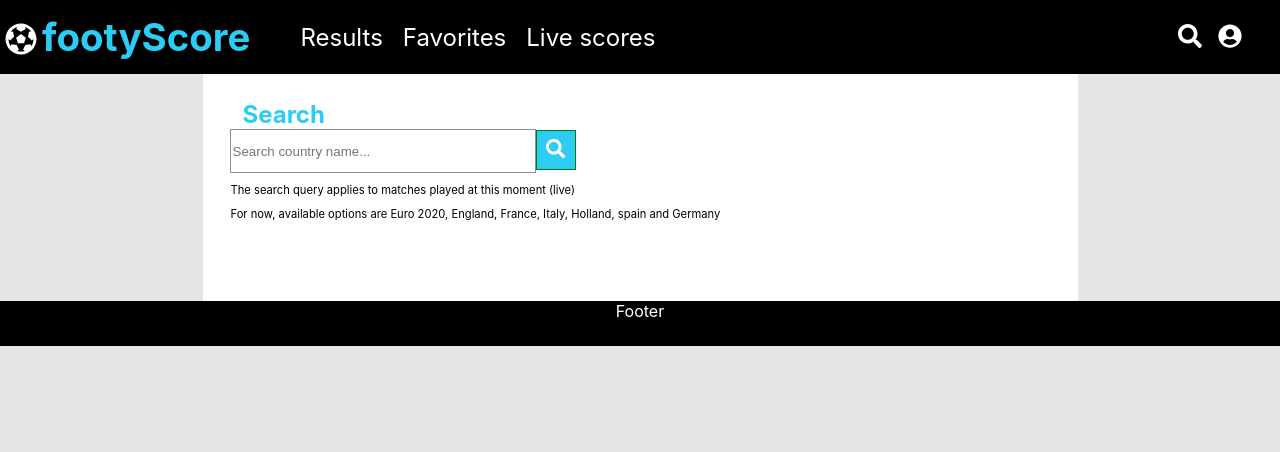
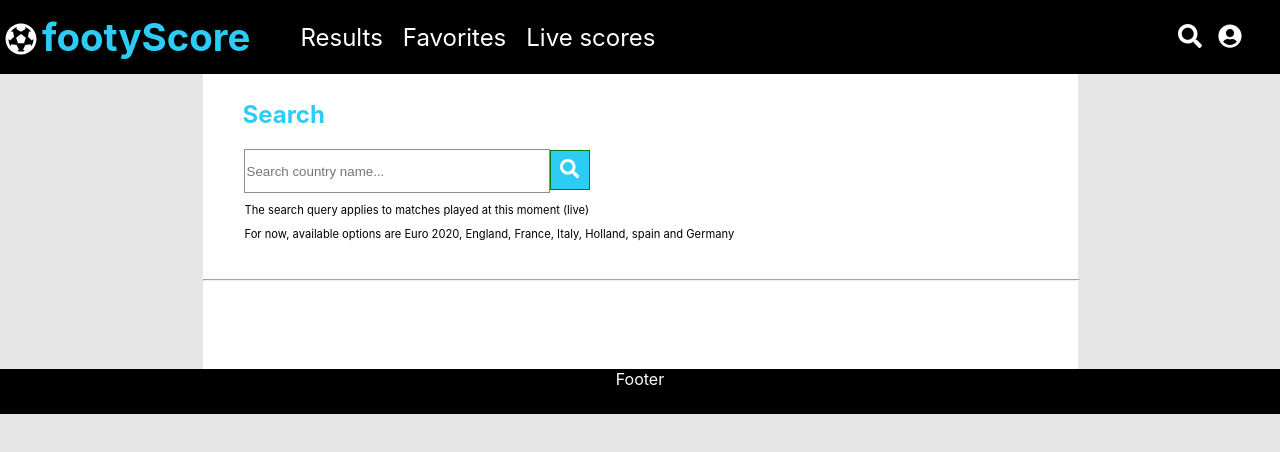
Before and after one commit to iedekoffeman/footyscore, a React (Create React App) app: page /results/2021-06-30 in a window 1280 px wide. Both pictures are taken after a click on the button 1190 px from the left and 37 px from the top of the page. Shown: the top 452 px of the page. Built offline with nearby package versions, Linux system fonts and the light colour scheme; no server answers.

Commit message:
Styled signup, myprofile and signin page + added component ColoredLine

```diff
--- a/src/App.css
+++ b/src/App.css
@@ -100,6 +100,7 @@ form {
     flex-direction: column;
     width: 300px;
     padding: 32px;
+    margin-left: 12px;
 }
 form input {
     margin-bottom: 20px;
@@ -119,7 +120,7 @@ form input {
 }
 .form-link {
     text-align: left;
-    margin-left: 35px;
+    margin-left: 46px;
 }
 @media only screen and (min-width: 1200px) {
     .flexbox-wrapper {
--- a/src/components/Autocomplete/Autocomplete.module.css
+++ b/src/components/Autocomplete/Autocomplete.module.css
@@ -1,5 +1,6 @@
 .search-wrapper {
     width: 400px;
+    margin: 20px 0 0 14px;
 }
 input {
     border: 1px solid #8F8F8F;
--- /dev/null
+++ b/src/components/ColoredLine/ColoredLine.js
@@ -0,0 +1,14 @@
+import styles from './ColoredLine.module.css';
+
+
+function ColoredLine() {
+
+
+    return (
+        <hr
+            className={styles['colored-line']}
+        />
+    )
+}
+
+export default ColoredLine;
--- /dev/null
+++ b/src/components/ColoredLine/ColoredLine.module.css
@@ -0,0 +1,4 @@
+.colored-line {
+    border-top: 1px solid var(--secondary-text-color);
+    width: 100%;
+}
--- a/src/pages/MyProfile/MyProfile.js
+++ b/src/pages/MyProfile/MyProfile.js
@@ -1,5 +1,8 @@
 import React, { useContext } from 'react';
 import { authContext} from "../../contexts/AuthContext";
+import styles from './MyProfile.module.css';
+import {Link} from "react-router-dom";
+import ColoredLine from "../../components/ColoredLine/ColoredLine";
 
 function MyProfile() {
 
@@ -13,6 +16,11 @@ function MyProfile() {
     return (
         <>
             <h2>My Profile</h2>
+            <ColoredLine />
+        <div className={styles['myprofile-flex-wrapper']}>
+            <p>Hello {user && user.username} </p>
+
+            <p>You're signed in, see your username and e-mailaddress below:</p>
 
             <p>
                 <strong>ID:</strong> {user && user.id}
@@ -27,6 +35,8 @@ function MyProfile() {
 
             </p>
 
+            <p>To logout, click sign-out under the account menu or sign-out <Link to="/signout">here</Link></p>
+        </div>
         </>
     );
 }
--- /dev/null
+++ b/src/pages/MyProfile/MyProfile.module.css
@@ -0,0 +1,9 @@
+.myprofile-flex-wrapper {
+    display: flex;
+    flex-direction: column;
+    justify-content: flex-start;
+    align-items: flex-start;
+}
+.myprofile-flex-wrapper p {
+    margin-left: 42px;
+}
--- a/src/pages/Search/Search.js
+++ b/src/pages/Search/Search.js
@@ -3,6 +3,7 @@ import Autocomplete from "../../components/Autocomplete/Autocomplete";
 import Competition from "../../components/Competition/Competition";
 import styles from './Search.module.css';
 import { CountryContext} from "../../contexts/CountryContext";
+import ColoredLine from "../../components/ColoredLine/ColoredLine";
 
 
 function SearchPage(props) {
@@ -44,8 +45,8 @@ function SearchPage(props) {
             <h2>Search</h2>
             <Autocomplete suggestions={suggestions} userInput={userInput} setUserInput={setUserInput} toggleSubmitted={toggleInputSubmitted} />
             <p className={styles['search-p']}>The search query applies to matches played at this moment (live)</p>
-            <p className={styles['search-p']}>For now, available options are Euro 2020, England, France, Italy, Holland, spain and Germany</p>
-
+            <p className={styles['search-p-last']}>For now, available options are Euro 2020, England, France, Italy, Holland, spain and Germany</p>
+            <ColoredLine />
             { competition ? (
                 <>
 
--- a/src/pages/Search/Search.module.css
+++ b/src/pages/Search/Search.module.css
@@ -1,6 +1,10 @@
-.search-p {
-    margin: 10px 0 0 28px ;
+.search-p, .search-p-last {
+    margin: 10px 0 0 42px ;
     font-size: 0.7em;
     text-align: left;
 
 }
+.search-p-last {
+
+    margin-bottom: 30px;
+}
--- a/src/pages/SignIn/SignIn.js
+++ b/src/pages/SignIn/SignIn.js
@@ -3,6 +3,7 @@ import  {useForm}  from 'react-hook-form'
 import { Link } from 'react-router-dom';
 import axios from 'axios';
 import {authContext} from '../../contexts/AuthContext'
+import ColoredLine from "../../components/ColoredLine/ColoredLine";
 
 
 function SignIn() {
@@ -37,7 +38,7 @@ function SignIn() {
     return (
         <>
             <h2>Sign in</h2>
-
+            <ColoredLine />
             <form onSubmit={handleSubmit(onSubmit)}>
                 <label htmlFor="username-field">
                     <input
--- a/src/pages/SignUp/SignUp.js
+++ b/src/pages/SignUp/SignUp.js
@@ -4,6 +4,7 @@ import {useForm} from 'react-hook-form';
 import axios from 'axios';
 import {useHistory} from 'react-router-dom'
 import SuccessMessage from "../../components/SuccessMessage/SuccessMessage";
+import ColoredLine from "../../components/ColoredLine/ColoredLine";
 
 
 
@@ -44,6 +45,7 @@ function SignUp() {
     return (
         <>
             <h2>Sign up</h2>
+            <ColoredLine />
             {succes && <SuccessMessage message={"Your account registration was successfully submitted"}/>}
             {loading && <p className="loading">Loading.. one moment please</p>}
 
```
